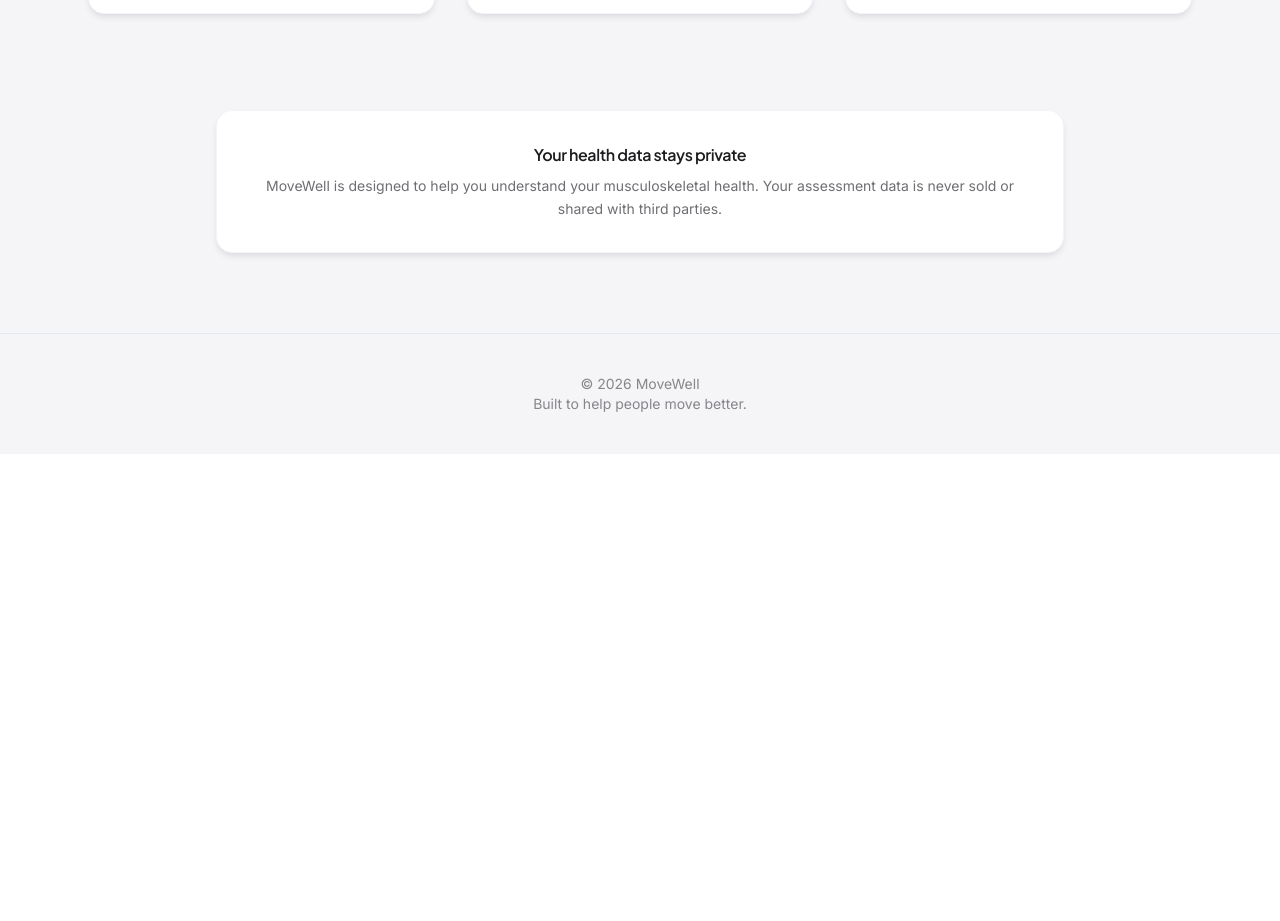
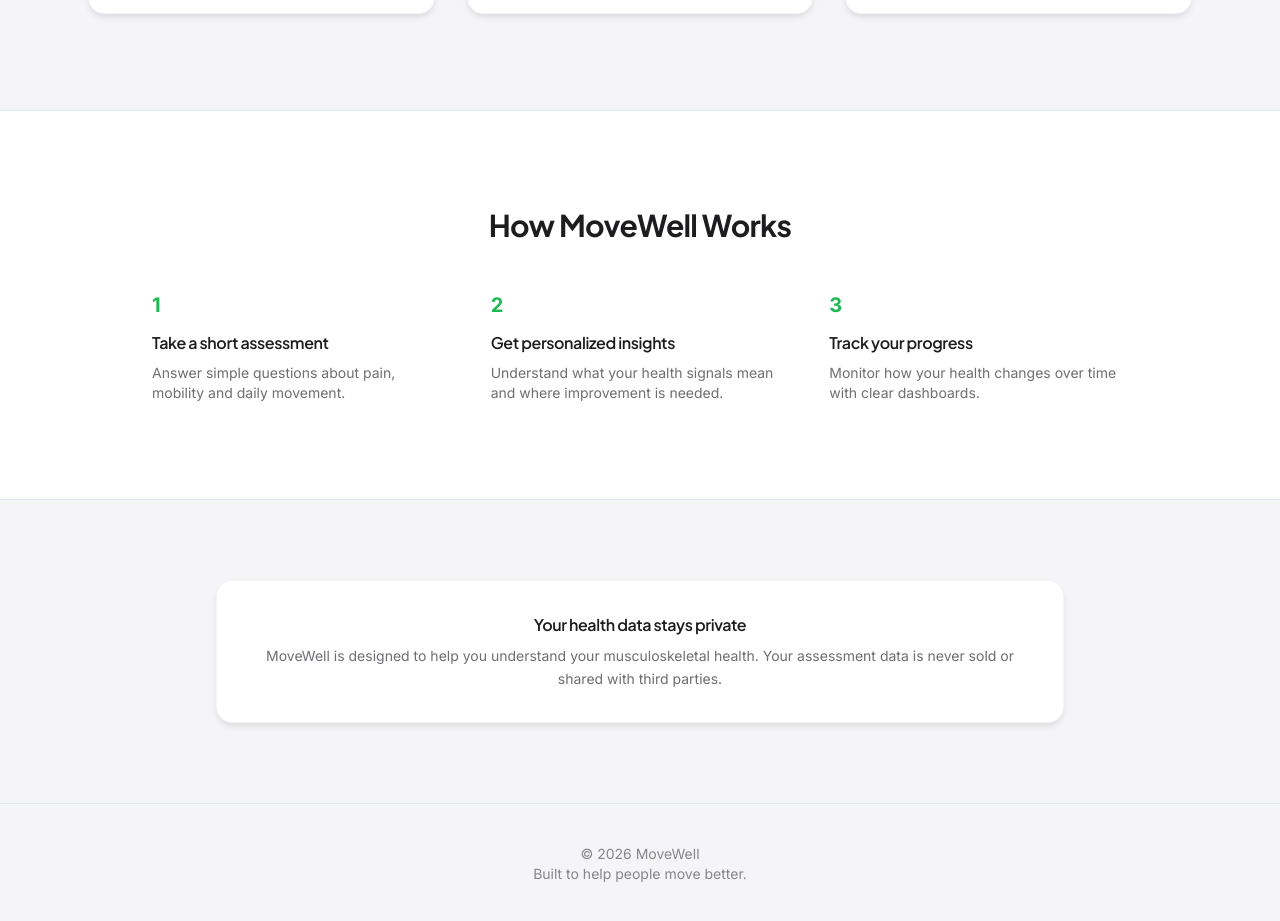
Before and after one commit to ary0912/movewell, a React (Vite) app: page / in a window 1280 px wide. Shown: the part 903-1824 px from the top of the page. Before the commit the page ends 1357 px from the top, so only its background shows below. Built offline with nearby package versions, Linux system fonts and the light colour scheme.

Commit message:
Final UIUX

```diff
--- a/src/features/assessment/ResultsPage.tsx
+++ b/src/features/assessment/ResultsPage.tsx
@@ -1,6 +1,6 @@
 /**
  * MoveWell Results Page
- * Clear and human-friendly presentation of health insights
+ * Professional UX-focused presentation of health insights
  */
 
 import { useEffect, useState } from "react"
@@ -61,9 +61,10 @@
 
       <div className="min-h-screen flex items-center justify-center bg-[#f5f5f7]">
 
-        <div className="animate-pulse space-y-4 text-center">
+        <div className="animate-pulse space-y-6 text-center">
 
-          <div className="h-10 w-60 bg-slate-200 rounded"></div>
+          <div className="h-10 w-60 bg-slate-200 rounded mx-auto"></div>
+          <div className="h-40 w-96 bg-slate-200 rounded"></div>
           <div className="h-32 w-96 bg-slate-200 rounded"></div>
 
         </div>
@@ -76,35 +77,69 @@
 
   if (!result) return null
 
+
   const interpretation = getScoreInterpretation(result.overallScore)
 
   const previousScore =
     healthData?.history?.[healthData.history.length - 2]?.overallScore
 
-  const improvement = previousScore
+  const improvement =
+    previousScore
       ? calculateImprovement(previousScore, result.overallScore)
       : null
 
 
   return (
 
-    <div className="min-h-screen bg-[#f5f5f7] py-12">
+    <div className="min-h-screen bg-[#f5f5f7]">
 
-      <div className="max-w-3xl mx-auto px-6">
+      {/* Navigation */}
+
+      <header className="bg-white border-b border-slate-200 sticky top-0 z-40">
+
+        <div className="max-w-5xl mx-auto px-6 py-4 flex justify-between items-center">
+
+          <div className="flex items-center gap-2">
+
+            <div className="w-8 h-8 bg-[#1DB954] rounded-md flex items-center justify-center text-white font-bold">
+              MW
+            </div>
+
+            <span className="font-semibold text-slate-900">
+              MoveWell
+            </span>
+
+          </div>
+
+          <Button size="sm" onClick={() => navigate("/dashboard")}>
+            Dashboard
+          </Button>
+
+        </div>
+
+      </header>
+
+
+      <div className="max-w-4xl mx-auto px-6 py-12">
+
 
         {/* Completion Header */}
 
-        <div className="text-center mb-12">
+        <div className="text-center mb-14">
 
-          <Badge className="mb-4 bg-green-50 text-green-700 border-green-200">
+          <div className="w-16 h-16 mx-auto mb-6 rounded-full bg-green-100 flex items-center justify-center text-green-600 text-2xl font-bold">
+            ✓
+          </div>
+
+          <h1 className="text-4xl font-bold text-[#1d1d1f] mb-3">
             Assessment Complete
-          </Badge>
-
-          <h1 className="text-4xl font-bold text-[#1d1d1f] mb-2">
-            Your Health Insights
           </h1>
 
-          <p className="text-[#6e6e73]">
+          <p className="text-lg text-[#6e6e73]">
+            Here are your personalized health insights
+          </p>
+
+          <p className="text-sm text-slate-400 mt-2">
             Completed {new Date(result.createdAt).toLocaleDateString()}
           </p>
 
@@ -119,21 +154,19 @@
             Overall Health Score
           </p>
 
-          <div className="flex items-end justify-center gap-2 mb-4">
-
-            <span className="text-6xl font-bold text-[#1DB954]">
+          <div className="text-7xl font-bold text-[#1DB954] leading-none">
             {result.overallScore}
-            </span>
-
-            <span className="text-xl text-[#6e6e73] mb-2">
-              /100
-            </span>
-
           </div>
 
+          <div className="text-sm text-slate-500 mt-1">
+            out of 100
+          </div>
+
+          <div className="mt-4">
             <Badge variant={interpretation.color as any}>
               {interpretation.label}
             </Badge>
+          </div>
 
 
           {improvement !== null && (
@@ -165,30 +198,9 @@
         </Card>
 
 
-        {/* Summary */}
+        {/* Metric Cards */}
 
-        <Card className="p-8 mb-10">
-
-          <h2 className="text-xl font-semibold mb-3">
-            Summary
-          </h2>
-
-          <p className="text-[#1d1d1f] leading-relaxed">
-            {result.summary}
-          </p>
-
-        </Card>
-
-
-        {/* Breakdown */}
-
-        <Card className="p-8 mb-10">
-
-          <h2 className="text-xl font-semibold mb-6">
-            Score Breakdown
-          </h2>
-
-          <div className="space-y-6">
+        <div className="grid md:grid-cols-3 gap-6 mb-10">
 
           {[
             {
@@ -206,21 +218,17 @@
               value: result.impactScore,
               color: "bg-[#1DB954]"
             }
-            ].map((metric) => (
+          ].map(metric => (
 
-              <div key={metric.label}>
+            <Card key={metric.label} className="p-6">
 
-                <div className="flex justify-between mb-2">
+              <p className="text-sm text-slate-500 mb-2">
+                {metric.label}
+              </p>
 
-                  <span className="font-medium">
-                    {metric.label}
-                  </span>
-
-                  <span className="font-bold">
+              <p className="text-3xl font-bold mb-3">
                 {metric.value}
-                  </span>
-
-                </div>
+              </p>
 
               <div className="h-2 bg-slate-200 rounded">
 
@@ -231,11 +239,24 @@
 
               </div>
 
-              </div>
+            </Card>
 
           ))}
 
         </div>
+
+
+        {/* Summary */}
+
+        <Card className="p-8 mb-10">
+
+          <h2 className="text-xl font-semibold mb-3">
+            Summary
+          </h2>
+
+          <p className="text-[#1d1d1f] leading-relaxed">
+            {result.summary}
+          </p>
 
         </Card>
 
@@ -250,21 +271,13 @@
 
           <div className="flex flex-wrap gap-3">
 
-            {result.formData.painAreas.map((area) => (
+            {result.formData.painAreas.map(area => (
 
               <div
                 key={area}
-                className="px-4 py-3 bg-red-50 border border-red-200 rounded-lg"
+                className="px-4 py-2 bg-red-100 text-red-800 rounded-full text-sm font-medium"
               >
-
-                <p className="font-medium text-red-900">
                 {BODY_AREA_LABELS[area]}
-                </p>
-
-                <p className="text-sm text-red-700">
-                  Intensity: {result.formData.painIntensity[area]}/10
-                </p>
-
               </div>
 
             ))}
@@ -286,9 +299,11 @@
 
             {result.recommendations.map((rec, idx) => (
 
-              <li key={idx} className="flex gap-3 text-green-900">
+              <li key={idx} className="flex gap-3 items-start text-green-900">
 
-                <span className="font-bold text-green-600">✓</span>
+                <div className="w-6 h-6 rounded-full bg-green-200 flex items-center justify-center text-green-700 text-sm">
+                  ✓
+                </div>
 
                 <span>{rec}</span>
 
@@ -297,6 +312,22 @@
             ))}
 
           </ul>
+
+        </Card>
+
+
+        {/* Next Step Guidance */}
+
+        <Card className="p-6 mb-10 bg-blue-50 border-blue-200">
+
+          <h3 className="font-semibold mb-2">
+            What should you do next?
+          </h3>
+
+          <p className="text-slate-700 text-sm">
+            Continue tracking your health by completing new assessments and
+            monitoring changes in your dashboard over time.
+          </p>
 
         </Card>
 
@@ -316,12 +347,13 @@
           <Button
             fullWidth
             variant="secondary"
-            onClick={() => navigate("/")}
+            onClick={() => navigate("/assessment")}
           >
-            Back to Home
+            Start New Assessment
           </Button>
 
         </div>
+
 
       </div>
 
--- a/src/pages/LandingPage.tsx
+++ b/src/pages/LandingPage.tsx
@@ -7,7 +7,9 @@
   const navigate = useNavigate()
 
   return (
+
     <div className="min-h-screen flex flex-col bg-[#f5f5f7] text-[#1d1d1f] font-[Inter]">
+
 
       {/* NAVBAR */}
 
@@ -38,6 +40,7 @@
         </nav>
 
       </header>
+
 
       {/* HERO */}
 
@@ -92,6 +95,7 @@
 
       </section>
 
+
       {/* FEATURES */}
 
       <section className="max-w-6xl mx-auto px-6 pb-24 grid md:grid-cols-3 gap-8">
@@ -113,6 +117,7 @@
 
         </Card>
 
+
         <Card className="text-center p-8 hover:shadow-lg transition">
 
           <div className="text-3xl mb-4">📊</div>
@@ -129,6 +134,7 @@
           </p>
 
         </Card>
+
 
         <Card className="text-center p-8 hover:shadow-lg transition">
 
@@ -149,9 +155,82 @@
 
       </section>
 
+
+      {/* HOW IT WORKS */}
+
+      <section className="bg-white border-y border-slate-200 py-24">
+
+        <div className="max-w-5xl mx-auto px-6 text-center">
+
+          <h2 className="text-3xl font-bold mb-12">
+            How MoveWell Works
+          </h2>
+
+          <div className="grid md:grid-cols-3 gap-10 text-left">
+
+            <div>
+
+              <div className="text-[#1DB954] font-bold text-xl mb-3">
+                1
+              </div>
+
+              <h4 className="font-semibold mb-2">
+                Take a short assessment
+              </h4>
+
+              <p className="text-sm text-[#6e6e73]">
+                Answer simple questions about pain,
+                mobility and daily movement.
+              </p>
+
+            </div>
+
+
+            <div>
+
+              <div className="text-[#1DB954] font-bold text-xl mb-3">
+                2
+              </div>
+
+              <h4 className="font-semibold mb-2">
+                Get personalized insights
+              </h4>
+
+              <p className="text-sm text-[#6e6e73]">
+                Understand what your health signals mean
+                and where improvement is needed.
+              </p>
+
+            </div>
+
+
+            <div>
+
+              <div className="text-[#1DB954] font-bold text-xl mb-3">
+                3
+              </div>
+
+              <h4 className="font-semibold mb-2">
+                Track your progress
+              </h4>
+
+              <p className="text-sm text-[#6e6e73]">
+                Monitor how your health changes
+                over time with clear dashboards.
+              </p>
+
+            </div>
+
+          </div>
+
+        </div>
+
+      </section>
+
+
       {/* TRUST */}
 
-      <section className="max-w-4xl mx-auto px-6 pb-20">
+      <section className="max-w-4xl mx-auto px-6 py-20">
 
         <Card className="text-center bg-white p-10">
 
@@ -171,6 +250,7 @@
 
       </section>
 
+
       {/* FOOTER */}
 
       <footer className="border-t border-slate-200 py-10">
@@ -178,7 +258,9 @@
         <div className="max-w-6xl mx-auto px-6 text-center text-sm text-[#86868b]">
 
           © 2026 MoveWell
+
           <br />
+
           Built to help people move better.
 
         </div>
@@ -186,7 +268,9 @@
       </footer>
 
     </div>
+
   )
+
 }
 
 export default LandingPage
```
Lines whose indentation alone changed are shown as unchanged.
